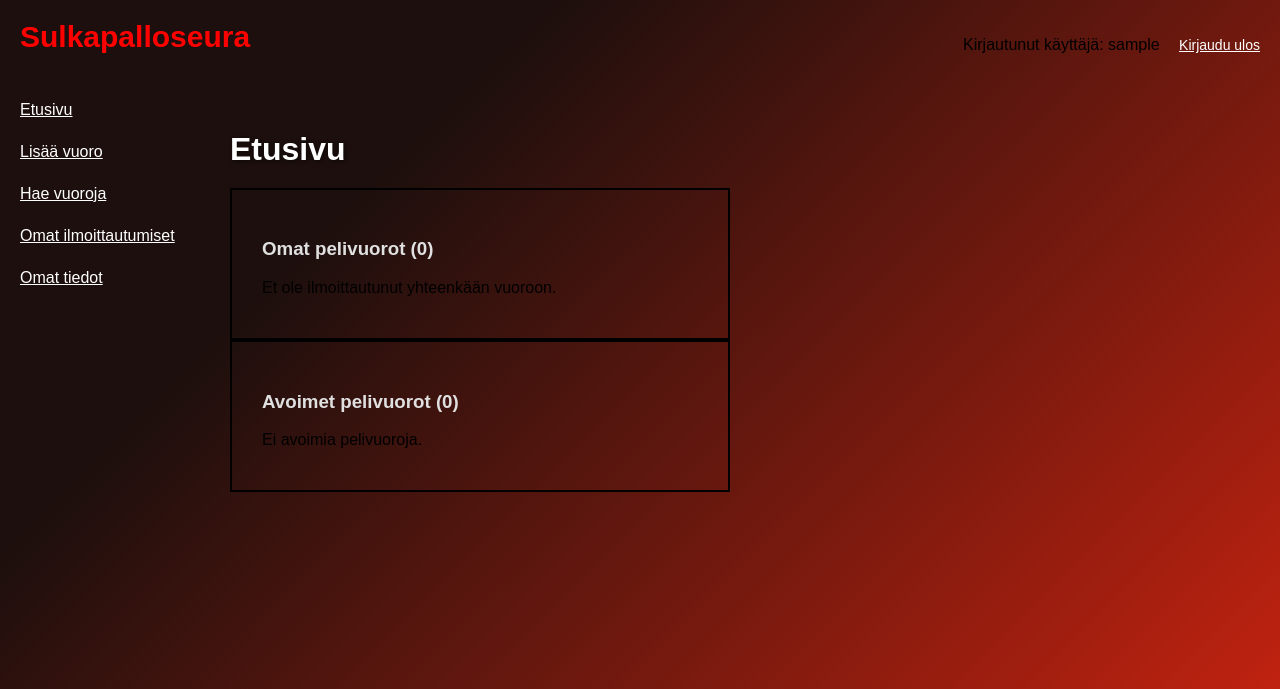
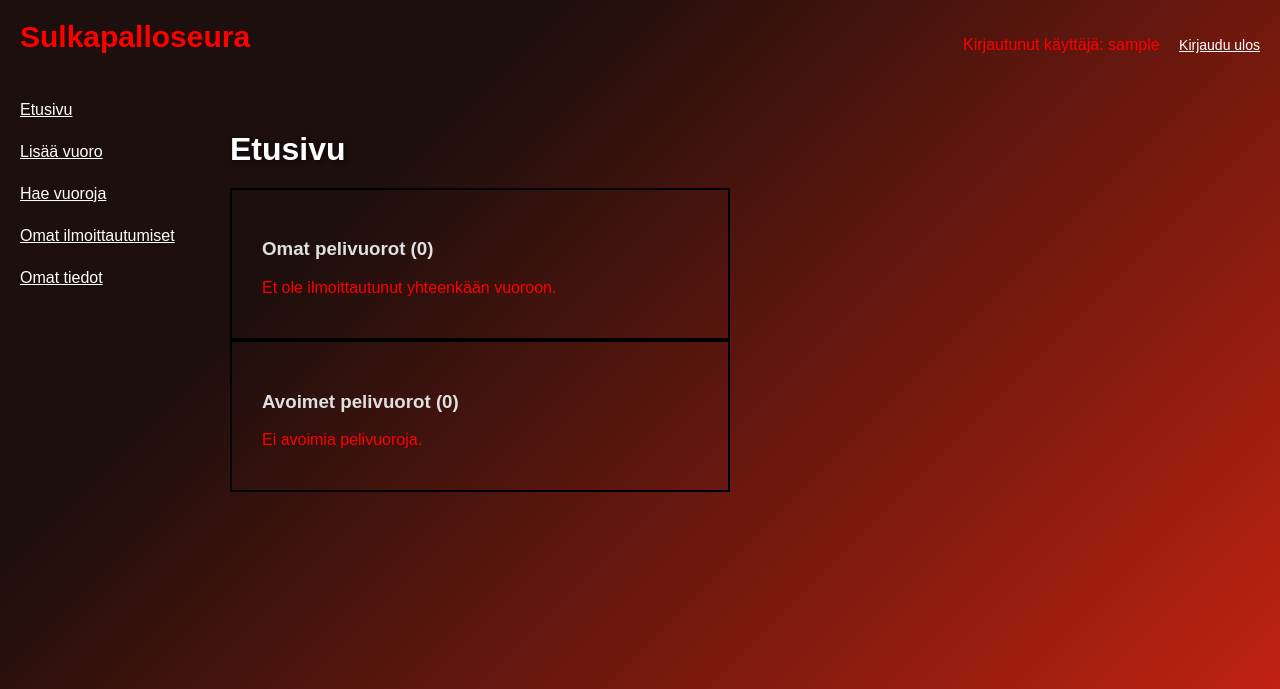
Before and after one commit to Mode-e/SulkisSeuraa, a Flask app: page / in a window 1280 px wide. Shown: the top 689 px of the page. Run offline with Flask 3, Linux system fonts and the light colour scheme; the visitor is signed in with stand-in values (Sample User, id 1); data comes from the database, SQL or seed files in the repository; data that the repository does not hold is empty.

Commit message:
Change text color

```diff
--- a/templates/index.html
+++ b/templates/index.html
@@ -25,7 +25,7 @@
 <div class="Cohesive_framework">
     <h3 class="Cohesive_form_title">Omat pelivuorot ({{ my_open_slots|length }})</h3>
     {% if my_open_slots|length == 0 %}
-        <p class="Empty">Et ole ilmoittautunut yhteenkään vuoroon.</p>
+        <p class="Empty" style="color: red">Et ole ilmoittautunut yhteenkään vuoroon.</p>
     {% else %}
         {% for slot in my_open_slots %}
             <div class="slot_row">
@@ -47,7 +47,7 @@
 <div class="Cohesive_framework">
     <h3 class="Cohesive_form_title">Avoimet pelivuorot ({{ open_slots|length }})</h3>
     {% if open_slots|length == 0 %}
-        <p class="Empty">Ei avoimia pelivuoroja.</p>
+        <p class="Empty" style="color: red">Ei avoimia pelivuoroja.</p>
     {% else %}
         {% for slot in open_slots %}
             <div class="slot_row">
--- a/templates/layout.html
+++ b/templates/layout.html
@@ -10,7 +10,7 @@
         <h1>Sulkapalloseura</h1>
         <div class="links">
             {% if session.username %}
-                <span>Kirjautunut käyttäjä: {{ session.username }}</span>
+                <span style="color: red">Kirjautunut käyttäjä: {{ session.username }}</span>
                 <a href="/logout">Kirjaudu ulos</a>
             {% else %}
                 <a href="/register">Rekisteröidy</a>
--- a/templates/my_info.html
+++ b/templates/my_info.html
@@ -37,7 +37,7 @@
     <h3 class="Cohesive_form_title">Lisätyt tulevat vuorot ({{ upcoming|length }})</h3>
 
     {% if upcoming|length == 0 %}
-        <p class="Empty">Ei lisättyjä tulevia pelivuoroja.</p>
+        <p class="Empty" style="color: red">Ei lisättyjä tulevia pelivuoroja.</p>
     {% else %}
         {% for slot in upcoming %}
             <div class="slot_row">
--- a/templates/search.html
+++ b/templates/search.html
@@ -86,7 +86,7 @@
         {% endfor %}
 
     {% else %}
-        <p class="Empty">Ei tuloksia.</p>
+        <p class="Empty" style="color: red">Ei tuloksia.</p>
     {% endif %}
 </div>
 
```
